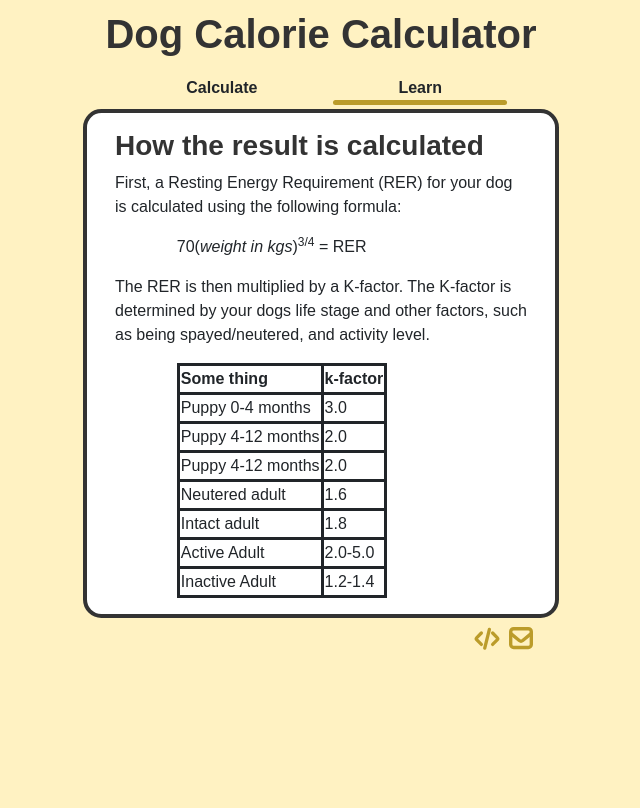
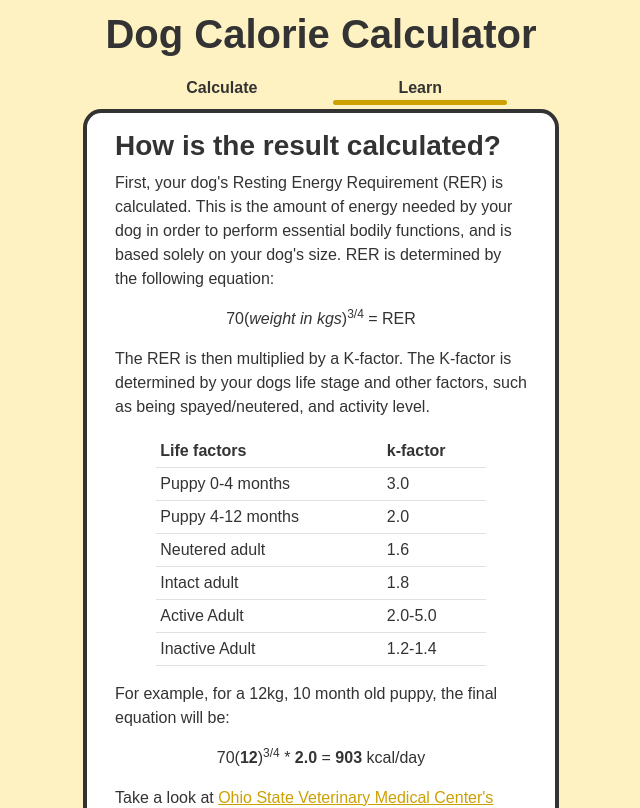
Before and after one commit to Naksp/PupCalCalc, a React (Create React App) app: page /learn in a window 1280 px wide. Shown: the top 808 px of the page, without its empty margins (319-959 px from the left). Built offline with nearby package versions, Linux system fonts and the light colour scheme; a web font is replaced by a local one.

Commit message:
add calculation info

```diff
--- a/src/App.scss
+++ b/src/App.scss
@@ -12,7 +12,7 @@ $color-medium-grey: #aaa;
 $color-light-grey: #bbb;
 // $color-green: #59FF97;
 $color-green: #00FF47;
-$color-link: #bb9c2a;
+$color-link: #CCA000;
 
 $color-primary-active: #36e275;
 $color-outline: $color-dark-grey;
@@ -89,7 +89,7 @@ ul {
 }
 
 .nav-link {
-  color: $color-dark-grey;
+  color: $color-dark-grey !important;
   .link-active {
     // text-decoration: underline;
     // text-decoration-thickness: 5px !important;
--- a/src/dog-group.tsx
+++ b/src/dog-group.tsx
@@ -200,7 +200,7 @@ function DogGroup(props: {
 		<div>
 			<h1 className='mt-2'>dog</h1>
 			<Row className='mb-4 mt-2 justify-content-center'>
-				<Col className='col-6 col-sm-4'>
+				<Col className='col-8 col-sm-6'>
 					<InputGroup>
 						<Form.Control id='weightInput' type='number' step='any' placeholder='##' onChange={handleWeightInputChange} />
 						<DropdownButton id='weightDropdown' title={weightUnit}>
--- a/src/food-group.tsx
+++ b/src/food-group.tsx
@@ -210,7 +210,7 @@ function FoodGroup(props: {
         </Row>
       ) : (
         <Row className='justify-content-center mb-2'>
-          <Col className='col-8 col-sm-5'>
+          <Col className='col-8 col-sm-6'>
             <Row className='mb-0'>
               <InputGroup className='mb-0'>
                 <Form.Control id='foodInput' type='number' step='any' placeholder='##' onChange={handleFoodInputChange} />
--- a/src/footer.scss
+++ b/src/footer.scss
@@ -7,7 +7,7 @@ $color-hover: #2627FF;
   // color: $color-medium-grey !important;
 
   a {
-    color: $color-footer-link;
+    color: $color-link;
     text-decoration: none;
 
     &:active,
@@ -25,13 +25,13 @@ svg {
 
 #link-mail,
 #link-code {
-  color: $color-footer-link;
+  color: $color-link;
   padding-right: 10px;
 
   line,
   rect,
   path {
-    stroke: $color-footer-link !important;
+    stroke: $color-link !important;
   }
 
   &:hover {
@@ -46,8 +46,8 @@ svg {
 #link-website {
   path,
   line {
-    fill: $color-footer-link !important;
-    stroke: $color-footer-link !important;
+    fill: $color-link !important;
+    stroke: $color-link !important;
   }
 
   &:hover {
--- a/src/learn.scss
+++ b/src/learn.scss
@@ -7,6 +7,7 @@
 			color: #2627FF;
 		}
 	}
+	color: $color-dark-grey;
 }
 
 .learn-page-heading {
@@ -15,25 +16,40 @@
 }
 
 .indent {
-	text-indent: 15%;
+	text-indent: 40px;
+}
+p.center {
+	text-align: center;
 }
 
-table,
-th,
-td {
-	border: 3px solid;
+.center {
+	margin-left: auto;
+	margin-right: auto;
 }
 
-table {
-	-moz-border-radius:10px;
-	-webkit-border-radius:10px;
-	border-radius: 12px;
-}
+// table,
+// th,
+// td {
+// 	// border: 3px solid;
+// }
+
+// table {
+// 	-moz-border-radius:10px;
+// 	-webkit-border-radius:10px;
+// 	border-radius: 12px;
+// }
 
 td {
 	font-weight: 500;
 }
 
+#table-container {
+	justify-content: center;
+}
+
 #k-factor-table {
-	margin-left: 15%;
+	// margin-left: 37px;
+	overflow: visible;
+	width: 80%;
+	color: $color-dark-grey;
 }
--- a/src/learn.tsx
+++ b/src/learn.tsx
@@ -1,4 +1,4 @@
-import { Container, Row, Col } from "react-bootstrap";
+import { Container, Row, Col, Table } from "react-bootstrap";
 import './learn.scss'
 
 const osuLink = 'https://vet.osu.edu/vmc/companion/our-services/nutrition-support-service/basic-calorie-calculator';
@@ -10,20 +10,19 @@ function Learn() {
 			<Container id='learn-container' className='text-start my-3'>
 				<Row>
 					<Col>
-						<h1 className='learn-page-heading'>How the result is calculated</h1>
-						{/* <p>
-							Dog Calorie Calculator is based on this formula described by the <a href={osuLink} target='_blank' rel='noopener noreferrer'>Ohio State Veterinary Medical Center</a>:
-						</p> */}
-						<p>First, a Resting Energy Requirement (RER) for your dog is calculated using the following formula:</p>
-						<p className='indent'>
+						{/* <h1 className='learn-page-heading'>How the result is calculated</h1> */}
+						<h1 className='learn-page-heading'>How is the result calculated?</h1>
+						<p>First, your dog's Resting Energy Requirement (RER) is calculated. This is the amount of energy needed by your dog in order to perform essential bodily functions, and is based solely on your dog's size. RER is determined by the following equation:</p>
+						<p className='center'>
 							70(<i>weight in kgs</i>)<sup>3/4</sup> = RER
 						</p>
 						<p>The RER is then multiplied by a K-factor. The K-factor is determined by your dogs life stage and other factors, such as being spayed/neutered, and activity level.</p>
 
-						<table id='k-factor-table'>
+						<div id='table-container'>
+						<Table id='k-factor-table' size='sm' className='center'>
 							<thead>
 								<tr>
-									<th>Some thing</th>
+									<th>Life factors</th>
 									<th>k-factor</th>
 								</tr>
 							</thead>
@@ -31,10 +30,6 @@ function Learn() {
 								<tr>
 									<td>Puppy 0-4 months</td>
 									<td>3.0</td>
-								</tr>
-								<tr>
-									<td>Puppy 4-12 months</td>
-									<td>2.0</td>
 								</tr>
 								<tr>
 									<td>Puppy 4-12 months</td>
@@ -57,7 +52,20 @@ function Learn() {
 									<td>1.2-1.4</td>
 								</tr>
 							</tbody>
-						</table>
+						</Table>
+						</div>
+
+						<p>
+							For example, for a 12kg, 10 month old puppy, the final equation will be:
+						</p>
+						<p className='center'>
+							70(<b>12</b>)<sup>3/4</sup> * <b>2.0</b> = <b>903</b> kcal/day
+						</p>
+
+						<p>
+							Take a look at <a href={osuLink}>Ohio State Veterinary Medical Center's page</a> about this process if you're interested in learning more!
+						</p>
+
 
 					</Col>
 
```
